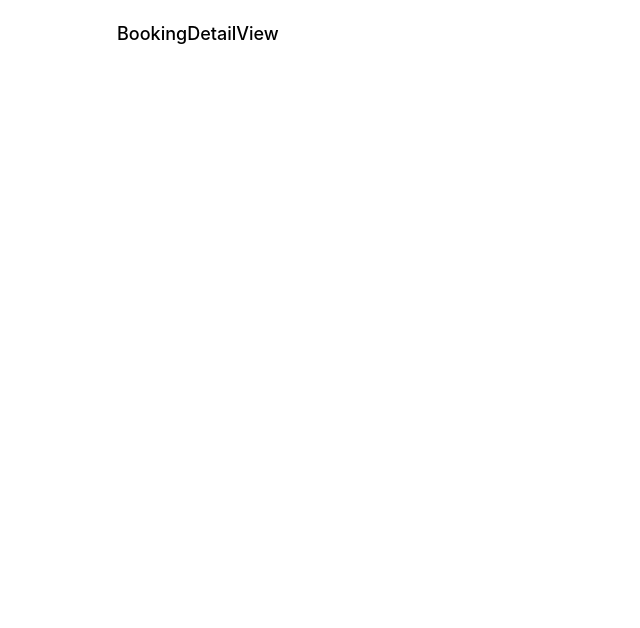
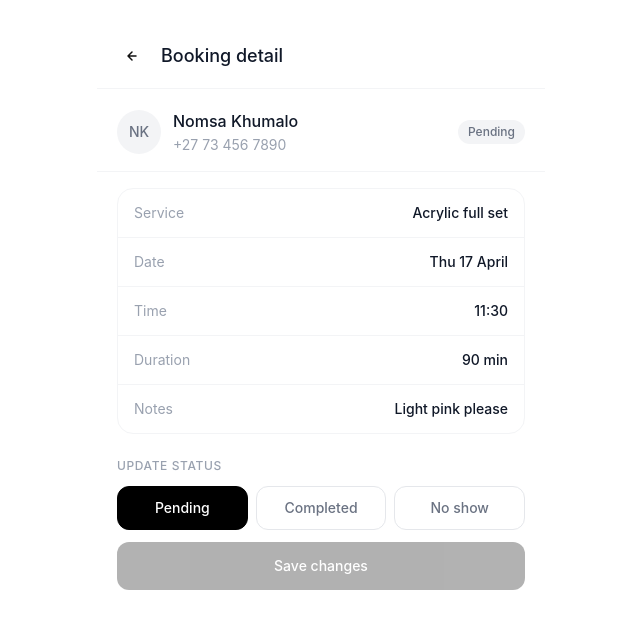
Before and after one commit to Sam-168/Simplee-Frontend, a Vue app: page /booking/1 in a window 1280 px wide. Shown: the top 628 px of the page, without its empty margins (319-959 px from the left). Built offline with nearby package versions, Linux system fonts and the light colour scheme.

Commit message:
created the booking detail view

```diff
--- a/src/views/BookingDetailView.vue
+++ b/src/views/BookingDetailView.vue
@@ -1,5 +1,144 @@
 <template>
-  <div class="p-5">
-    <h1 class="text-lg font-medium">BookingDetailView</h1>
+  <div class="min-h-screen bg-white flex flex-col">
+
+    <!-- Header -->
+    <div class="flex items-center gap-3 px-5 pt-10 pb-4 border-b border-gray-100">
+      <button @click="router.back()" class="w-8 h-8 flex items-center justify-center">
+        <svg width="20" height="20" viewBox="0 0 20 20" fill="none">
+          <path d="M13 10H5M9 6l-4 4 4 4" stroke="#111" stroke-width="1.5" stroke-linecap="round" stroke-linejoin="round"/>
+        </svg>
+      </button>
+      <h1 class="text-lg font-medium text-gray-900">Booking detail</h1>
+    </div>
+
+    <!-- Customer info -->
+    <div class="px-5 pt-5 pb-4 border-b border-gray-100">
+      <div class="flex items-center justify-between">
+        <div class="flex items-center gap-3">
+          <div class="w-11 h-11 rounded-full bg-gray-100 flex items-center justify-center flex-shrink-0">
+            <span class="text-sm font-medium text-gray-500">{{ initials }}</span>
+          </div>
+          <div>
+            <p class="text-base font-medium text-gray-900">{{ booking.customerName }}</p>
+            <p class="text-sm text-gray-400 mt-0.5">{{ booking.phone }}</p>
+          </div>
+        </div>
+        <span
+          class="text-xs font-medium px-2.5 py-1 rounded-full"
+          :class="booking.status === 'Completed'
+            ? 'bg-black text-white'
+            : 'bg-gray-100 text-gray-500'"
+        >
+          {{ booking.status }}
+        </span>
+      </div>
+    </div>
+
+    <!-- Booking details -->
+    <div class="px-5 pt-4">
+      <div class="border border-gray-100 rounded-2xl overflow-hidden">
+        <div class="flex justify-between items-center px-4 py-3.5 border-b border-gray-100">
+          <span class="text-sm text-gray-400">Service</span>
+          <span class="text-sm font-medium text-gray-900">{{ booking.service }}</span>
+        </div>
+        <div class="flex justify-between items-center px-4 py-3.5 border-b border-gray-100">
+          <span class="text-sm text-gray-400">Date</span>
+          <span class="text-sm font-medium text-gray-900">{{ booking.date }}</span>
+        </div>
+        <div class="flex justify-between items-center px-4 py-3.5 border-b border-gray-100">
+          <span class="text-sm text-gray-400">Time</span>
+          <span class="text-sm font-medium text-gray-900">{{ booking.time }}</span>
+        </div>
+        <div class="flex justify-between items-center px-4 py-3.5 border-b border-gray-100">
+          <span class="text-sm text-gray-400">Duration</span>
+          <span class="text-sm font-medium text-gray-900">{{ booking.duration }}</span>
+        </div>
+        <div class="flex justify-between items-center px-4 py-3.5">
+          <span class="text-sm text-gray-400">Notes</span>
+          <span class="text-sm font-medium text-gray-900">{{ booking.notes || '—' }}</span>
+        </div>
+      </div>
+    </div>
+
+    <!-- Status update -->
+    <div class="px-5 pt-6">
+      <p class="text-xs font-medium text-gray-400 uppercase tracking-wider mb-3">Update status</p>
+      <div class="flex gap-2">
+        <button
+          v-for="status in statuses"
+          :key="status"
+          @click="selectedStatus = status"
+          class="flex-1 h-11 rounded-xl border text-sm font-medium transition-colors"
+          :class="selectedStatus === status
+            ? 'bg-black border-black text-white'
+            : 'border-gray-200 text-gray-500 active:bg-gray-50'"
+        >
+          {{ status }}
+        </button>
+      </div>
+
+      <button
+        @click="saveStatus"
+        :disabled="selectedStatus === booking.status || loading"
+        class="w-full h-12 bg-black text-white text-sm font-medium rounded-xl mt-3 disabled:opacity-30 active:scale-95 transition-transform"
+      >
+        {{ loading ? 'Saving...' : 'Save changes' }}
+      </button>
+
+      <p v-if="saved" class="text-xs text-center mt-3" style="color: #16a34a">
+        Status updated successfully
+      </p>
+    </div>
+
   </div>
 </template>
+
+<script setup>
+import { ref, computed } from 'vue'
+import { useRouter, useRoute } from 'vue-router'
+
+const router = useRouter()
+const route = useRoute()
+
+const loading = ref(false)
+const saved = ref(false)
+
+const statuses = ['Pending', 'Completed', 'No show']
+
+// Hardcoded for now — will fetch from Spring Boot API by ID later
+const booking = ref({
+  id: route.params.id,
+  customerName: 'Nomsa Khumalo',
+  phone: '+27 73 456 7890',
+  service: 'Acrylic full set',
+  date: 'Thu 17 April',
+  time: '11:30',
+  duration: '90 min',
+  notes: 'Light pink please',
+  status: 'Pending',
+})
+
+const selectedStatus = ref(booking.value.status)
+
+const initials = computed(() => {
+  return booking.value.customerName
+    .split(' ')
+    .map(n => n[0])
+    .join('')
+    .toUpperCase()
+})
+
+async function saveStatus() {
+  loading.value = true
+  saved.value = false
+
+  // Will PATCH to Spring Boot API later
+  await new Promise(resolve => setTimeout(resolve, 600))
+
+  booking.value.status = selectedStatus.value
+  loading.value = false
+  saved.value = true
+
+  setTimeout(() => { saved.value = false }, 3000)
+}
+</script>
```
